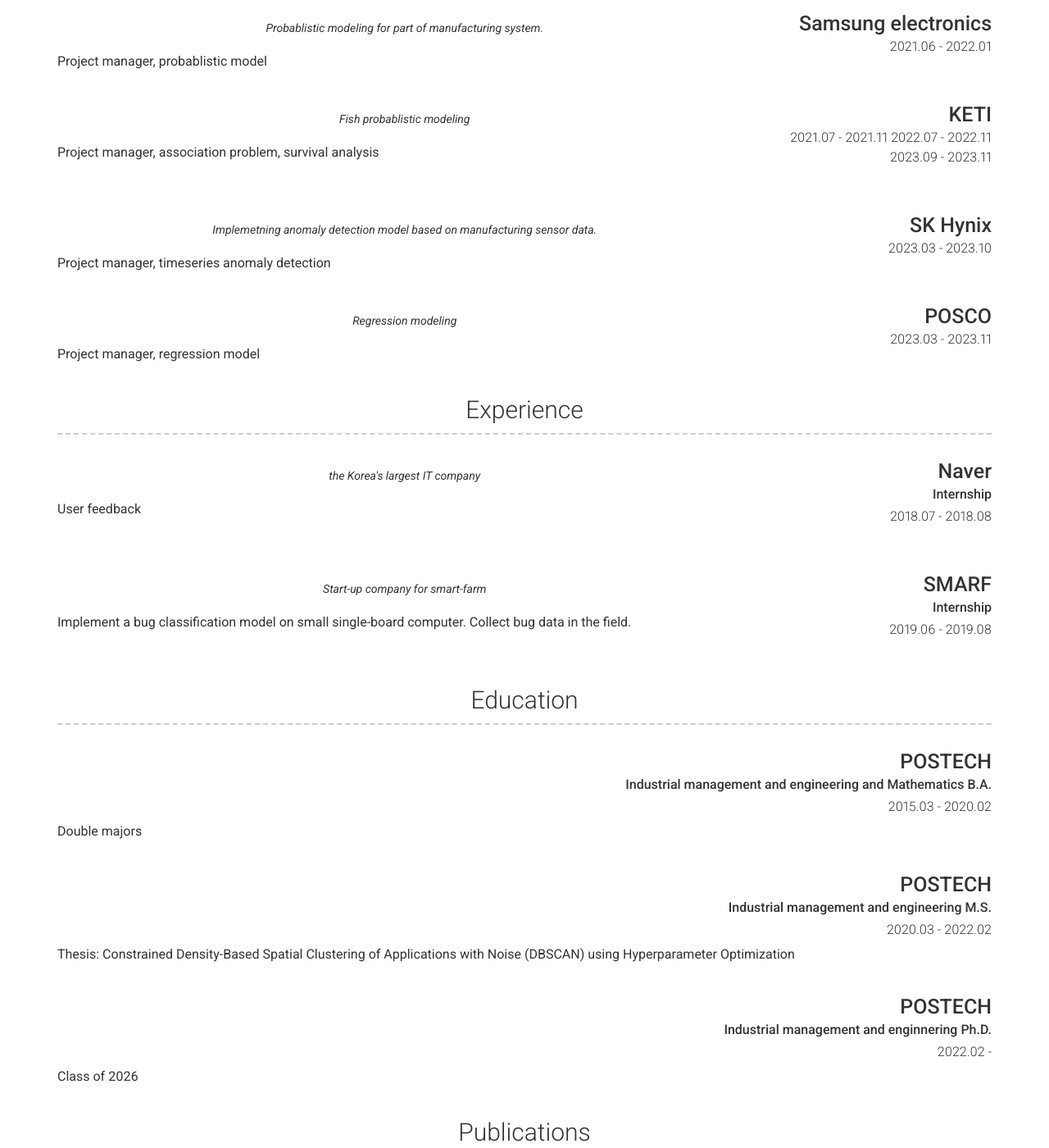
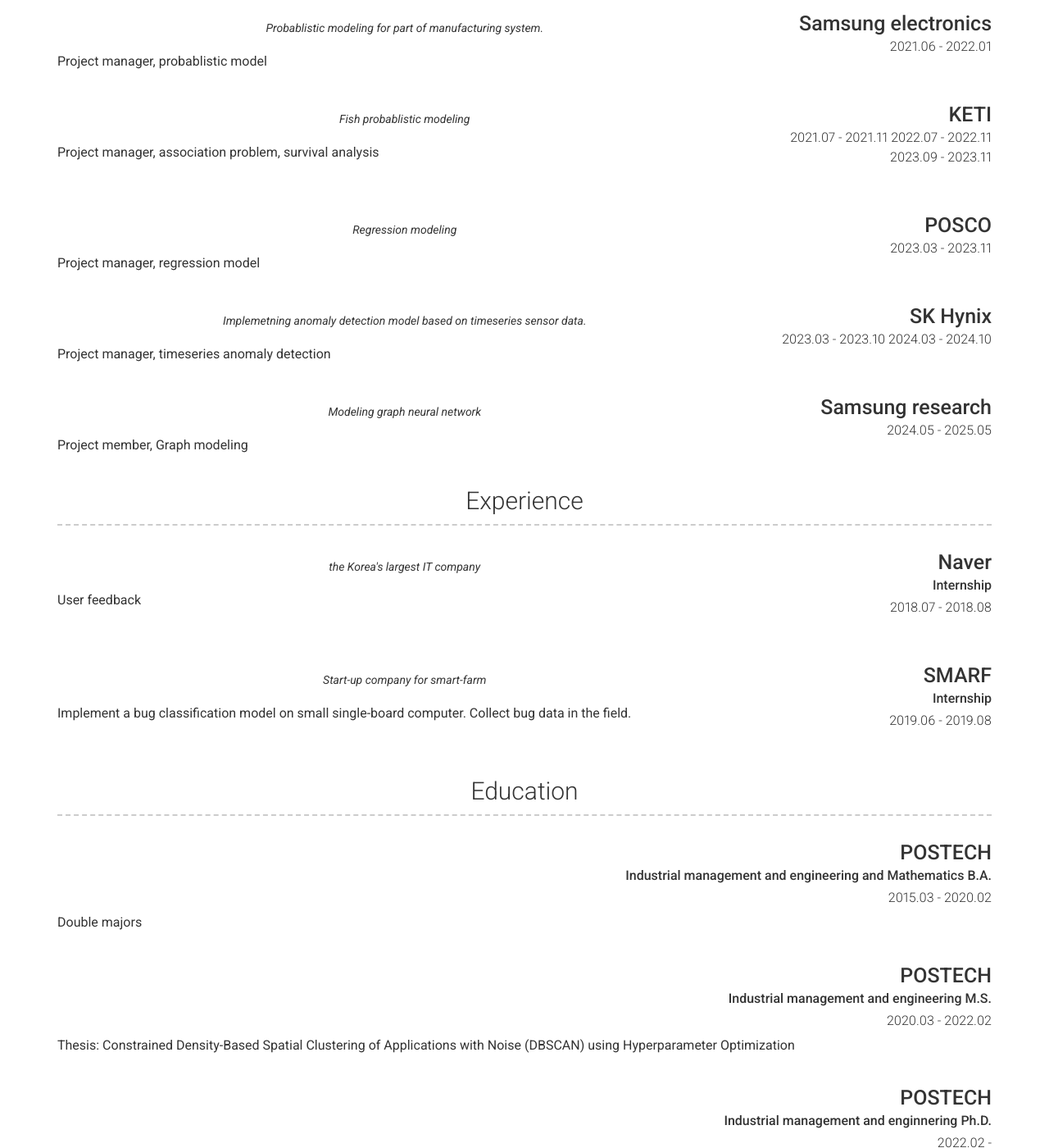
Before and after one commit to jongwonKim-1997/CV, a Jekyll site: the page built from index.md, in a window 1280 px wide and 1400 px high, scrolled down 613 px. Shown: the whole window at 82% size. Built offline with Jekyll 4.4.1, drawn with Linux system fonts in a browser that asks for light colours; nearby versions of some CDN libraries; some of the changed text lies outside the part shown.

Commit message:
Update _config.yml
Update CV

```diff
--- a/_config.yml
+++ b/_config.yml
@@ -81,14 +81,6 @@
         description: | # this will include new lines to allow paragraphs
           Project manager, association problem, survival analysis
 
-      - layout: right
-        title: SK Hynix
-        caption:
-          2023.03 - 2023.10
-        quote: >
-           Implemetning anomaly detection model based on manufacturing sensor data.
-        description: | # this will include new lines to allow paragraphs
-          Project manager, timeseries anomaly detection
 
       - layout: right
         title: POSCO
@@ -99,7 +91,24 @@
         description: | # this will include new lines to allow paragraphs
           Project manager, regression model
 
+      - layout: right
+        title: SK Hynix
+        caption:
+          2023.03 - 2023.10
+          2024.03 - 2024.10
+        quote: >
+           Implemetning anomaly detection model based on timeseries sensor data.
+        description: | # this will include new lines to allow paragraphs
+          Project manager, timeseries anomaly detection
 
+      - layout: right
+        title: Samsung research
+        caption:
+          2024.05 - 2025.05
+        quote: >
+           Modeling graph neural network
+        description: | # this will include new lines to allow paragraphs
+          Project member, Graph modeling
 
       #- layout: left
       #  border: weak  # Value of `weak` will display a weak border below this item. # Any
@@ -167,7 +176,7 @@
         caption:  Kim, J., Park, E., Cho, S., Kwon, K. and Ko, Y. M.*
       - layout: top-right
         title: Constrained Density-Based Spatial Clustering of Applications with Noise (DBSCAN) using Hyperparameter Optimization
-        sub_title:  submitted
+        sub_title:  Knowledge-Based Systems
         caption:  Kim, J., Lee.H.Y and Ko. Y. M.*
       - layout: top-right
         title: Online surface temperature monitoring system for semiconductor automated test equipment using local Gaussian process
```
